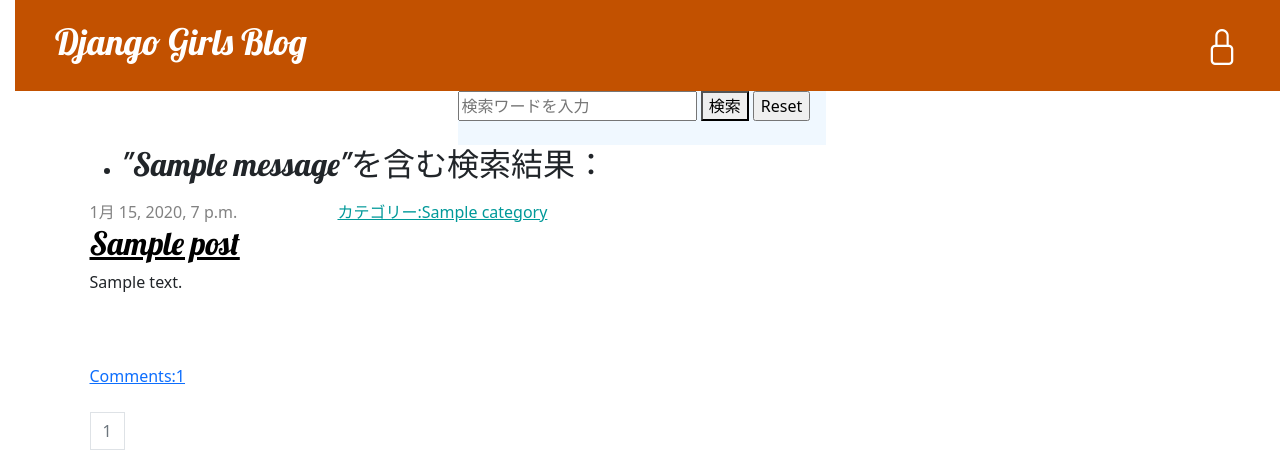
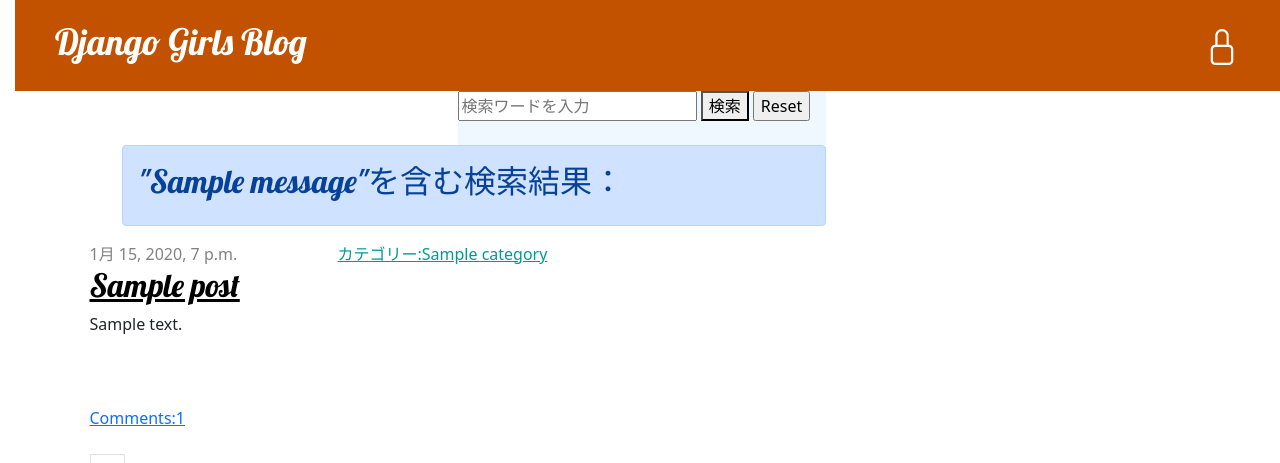
Before and after one commit to W-Hidetoshi/0523-blog, a Django app: page / in a window 1280 px wide. Shown: the top 463 px of the page. Run offline with Django 3.2, Linux system fonts and the light colour scheme; tables that the repository leaves empty hold one stand-in row (values such as "Sample post"); one stand-in notice (Sample message) is shown; some libraries are stand-ins or nearby versions.

Commit message:
#19 0615_1324-メッセージ類をBootstrapで修飾

```diff
--- a/blog/templates/blog/post_list.html
+++ b/blog/templates/blog/post_list.html
@@ -18,16 +18,18 @@
 
     <!--検索結果を表示-->
     {% if messages %}
-        <ul class="messages">
+        <ul class="messages" style="list-style:none;">
 
             {% for message in messages %}
                 {% if message.level == DEFAULT_MESSAGE_LEVELS.ERROR %}
                 <li {% if message.tags %} class="{{ message.tags }}"{% endif %}>
-                    <h2>{{ message }}</h2>
+                    <div class="alert alert-danger" role="alert">
+                       <h2>{{ message }}</h2>
+                    </div>
                 </li>
                 {% else %}
                 <li {% if message.tags %} class="{{ message.tags }}"{% endif %}>
-                    <h2>"{{ message }}"を含む検索結果：</h2>
+                    <div class="alert alert-primary" role="alert"><h2>"{{ message }}"を含む検索結果：</h2></div>
                 </li>
             {% endif %}
             {% endfor %}
```
